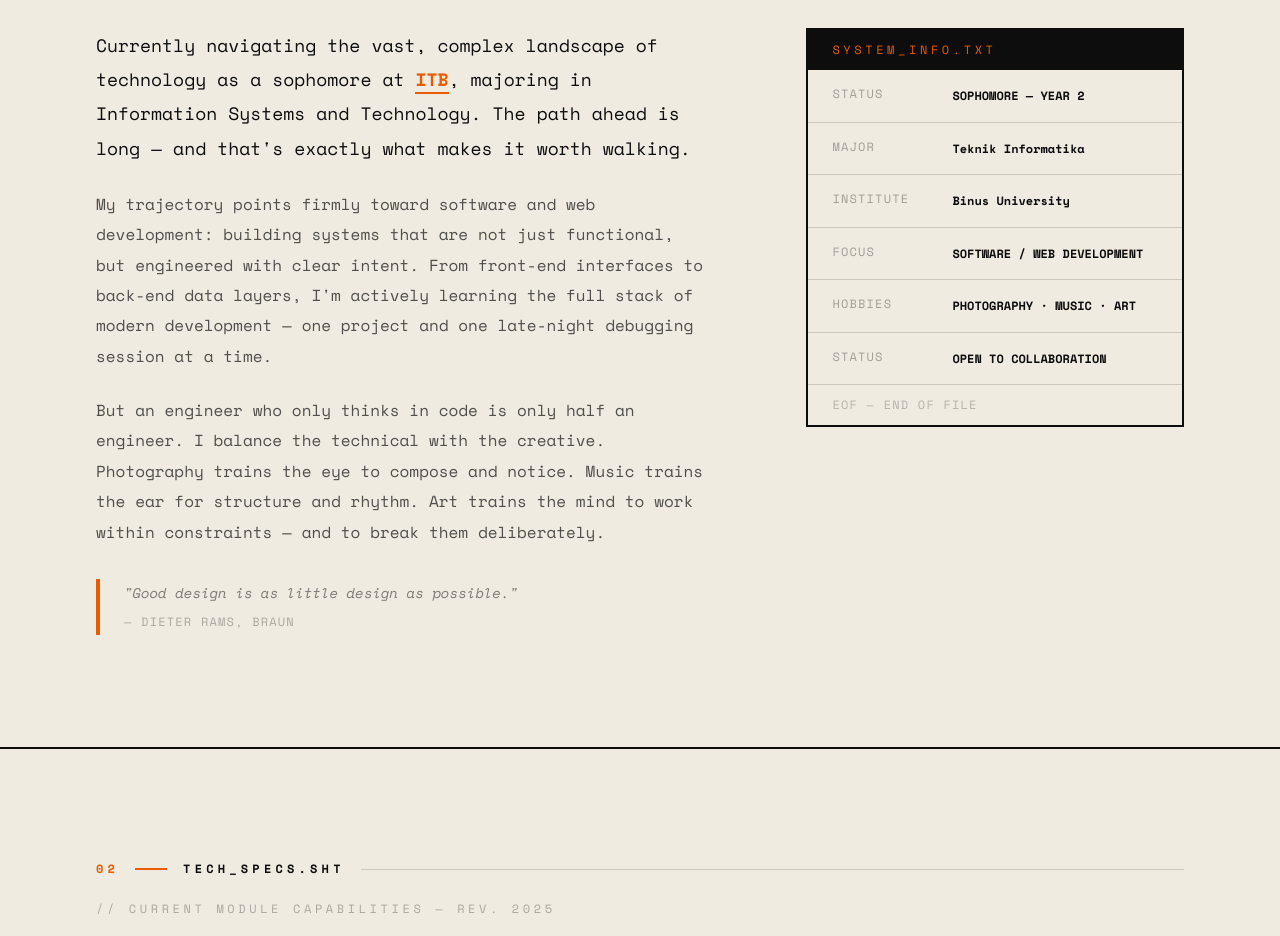
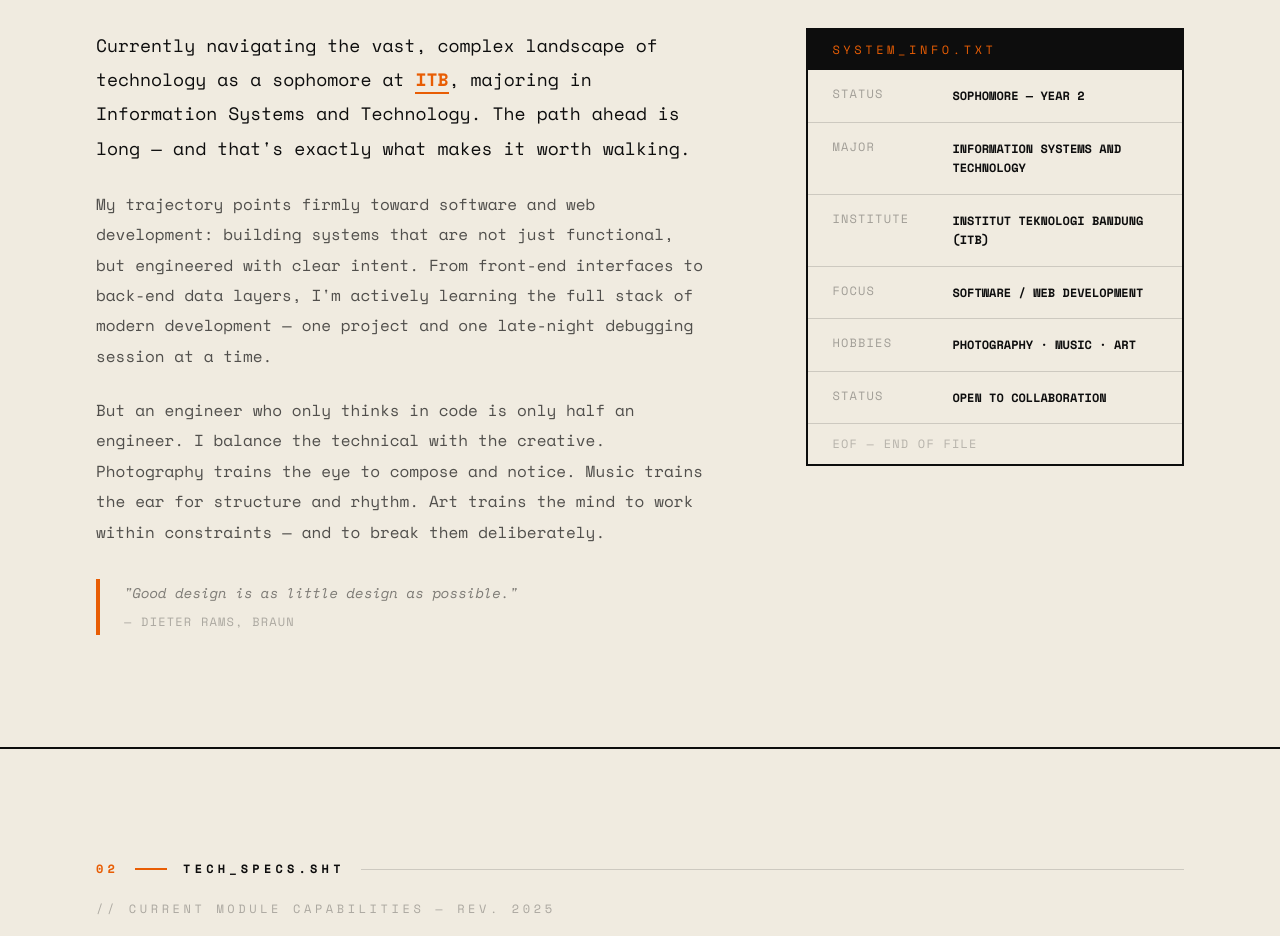
Before and after one commit to nicholasphalim/nicholas-portfolio-1, a Next.js app: page /nicholas-portfolio-1/ in a window 1280 px wide. Shown: the part 980-1916 px from the top of the page. Built offline with nearby package versions, Linux system fonts and the light colour scheme.

Commit message:
test4 CI/CD

```diff
--- a/app/components/About.tsx
+++ b/app/components/About.tsx
@@ -17,8 +17,8 @@
 // Stored as an array so it's easy to add/remove rows without touching the JSX.
 const SYSTEM_INFO = [
   { label: 'STATUS',    value: 'SOPHOMORE — YEAR 2'                },
-  { label: 'MAJOR',     value: 'Teknik Informatika'  },
-  { label: 'INSTITUTE', value: 'Binus University'           },
+  { label: 'MAJOR',     value: 'INFORMATION SYSTEMS AND TECHNOLOGY'  },
+  { label: 'INSTITUTE', value: 'INSTITUT TEKNOLOGI BANDUNG (ITB)'           },
   { label: 'FOCUS',     value: 'SOFTWARE / WEB DEVELOPMENT'         },
   { label: 'HOBBIES',   value: 'PHOTOGRAPHY · MUSIC · ART'          },
   { label: 'STATUS',    value: 'OPEN TO COLLABORATION'              },
```
